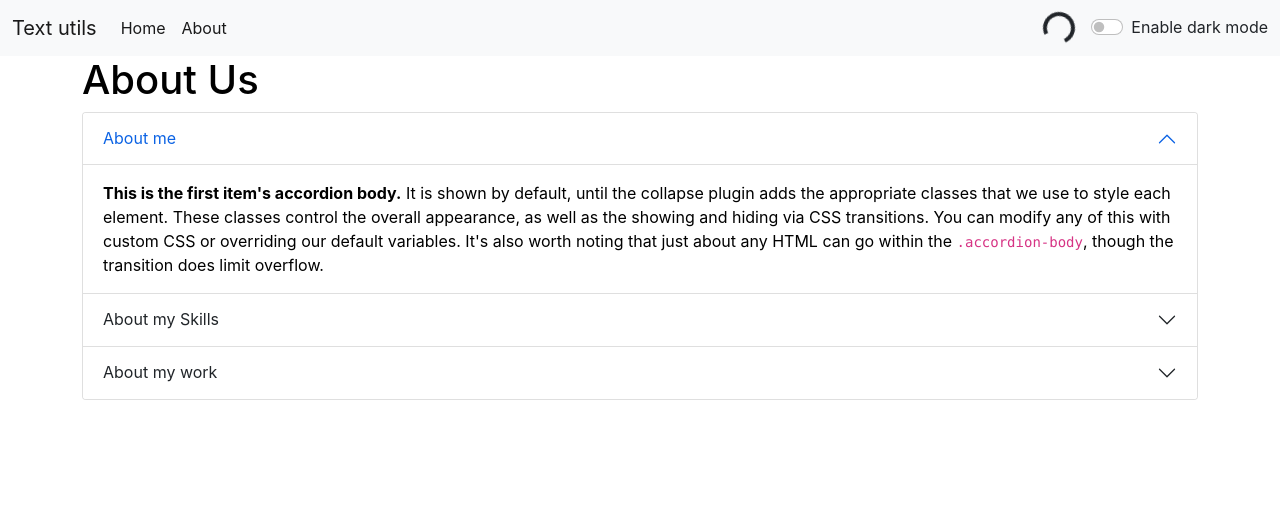
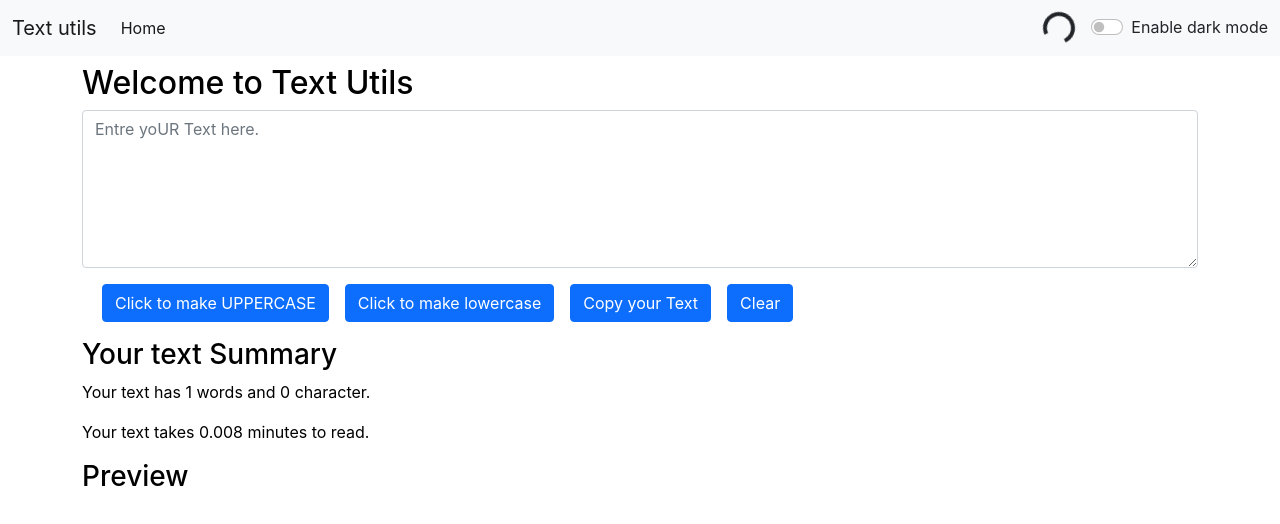
Before and after one commit to rohit7781/textutlis_reactapp, a React (Create React App) app: page /about in a window 1280 px wide. Shown: the top 524 px of the page. Built offline with nearby package versions, Linux system fonts and the light colour scheme.

Commit message:
For deployment

```diff
--- a/package.json
+++ b/package.json
@@ -1,4 +1,5 @@
 {
+  "homepage": "https://rohit7781.github.io/textutlis_reactapp",
   "name": "textutlis",
   "version": "0.1.0",
   "private": true,
@@ -6,6 +7,7 @@
     "@testing-library/jest-dom": "^5.14.1",
     "@testing-library/react": "^11.2.7",
     "@testing-library/user-event": "^12.8.3",
+    "gh-pages": "^3.2.3",
     "react": "^17.0.2",
     "react-dom": "^17.0.2",
     "react-router": "^6.0.1",
@@ -14,6 +16,8 @@
     "web-vitals": "^1.1.2"
   },
   "scripts": {
+    "predeploy": "npm run build",
+    "deploy": "gh-pages -d build",
     "start": "react-scripts start",
     "build": "react-scripts build",
     "test": "react-scripts test",
--- a/src/App.js
+++ b/src/App.js
@@ -1,15 +1,15 @@
 
 import './App.css';
-import About from './Components/About';
+// import About from './Components/About';
 import Navbar from './Components/Navbar';
 import TextForm from './Components/TextForm';
 import React, { useState } from 'react';
-import {
-  BrowserRouter as Router,
-  Routes,
-  Route,
-  // Link
-} from "react-router-dom";
+// import {
+//   BrowserRouter as Router,
+//   Routes,
+//   Route,
+//   // Link
+// } from "react-router-dom";
 
 function App() {
   const [mode, setMode] = useState('light')
@@ -42,15 +42,15 @@
           </Route>
       </Routes>
     </Router> */}
-
+  <Navbar title='Text utils' mode={mode} toggledarkmode={togglecolormode} />
+  <TextForm heading="Welcome to Text Utils" mode={mode} />
   {/* New method */}
-    <Router>
-      <Navbar title='Text utils' mode={mode} toggledarkmode={togglecolormode} />
+    {/* <Router>
         <Routes>
           <Route exact path="/" element={<TextForm heading="Welcome to Text Utils" mode={mode} />} />
           <Route exact path="/about" element={<About mode={mode}/>} />
         </Routes>
-    </Router>
+    </Router> */}
 
     </>
   );
--- a/src/Components/Navbar.js
+++ b/src/Components/Navbar.js
@@ -1,5 +1,5 @@
 import React from 'react'
-import { Link } from 'react-router-dom'
+// import { Link } from 'react-router-dom'
 
 // relace a=Link and href=to
 
@@ -7,18 +7,18 @@
   return (
     <nav className={`navbar navbar-expand-lg navbar-${props.mode} bg-${props.mode} `}>
       <div className="container-fluid">
-        <Link className="navbar-brand" to="/">{props.title}</Link>
+        <a className="navbar-brand" href="#">{props.title}</a>
         <button className="navbar-toggler" type="button" data-bs-toggle="collapse" data-bs-target="#navbarSupportedContent" aria-controls="navbarSupportedContent" aria-expanded="false" aria-label="Toggle navigation">
           <span className="navbar-toggler-icon"></span>
         </button>
         <div className="collapse navbar-collapse" id="navbarSupportedContent">
           <ul className="navbar-nav me-auto mb-2 mb-lg-0">
             <li className="nav-item">
-              <Link className="nav-link active" aria-current="page" to="/">Home</Link>
+              <a className="nav-link active" aria-current="page" href="#">Home</a>
             </li>
-            <li className="nav-item">
+            {/* <li className="nav-item">
               <Link className="nav-link active" aria-current="page" to="/about">About</Link>
-            </li>
+            </li> */}
           </ul>
         </div>
         <div class={`spinner-border mx-3 text-${props.mode==='light'?'dark':'light'}`} role="status">
```
Also changed, not shown: 1 other file (tests, documents, lock files or other folders).
